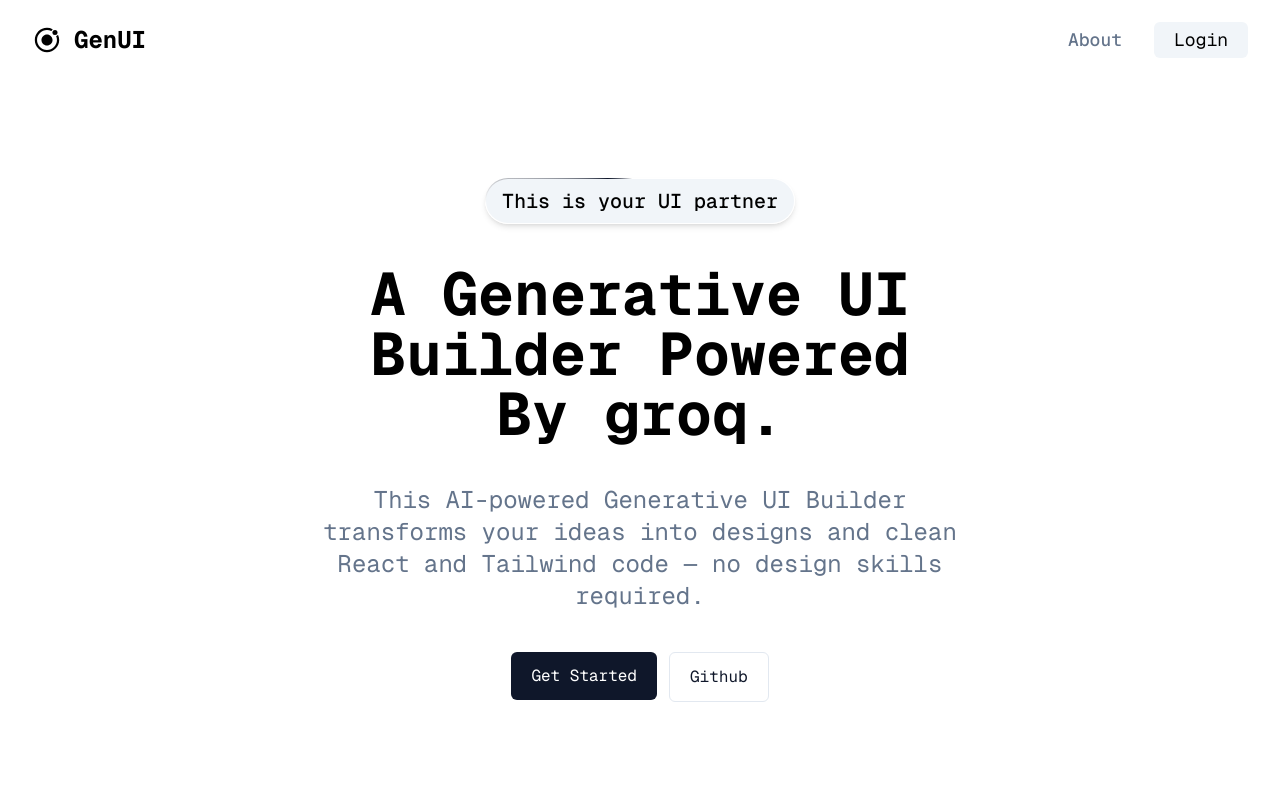
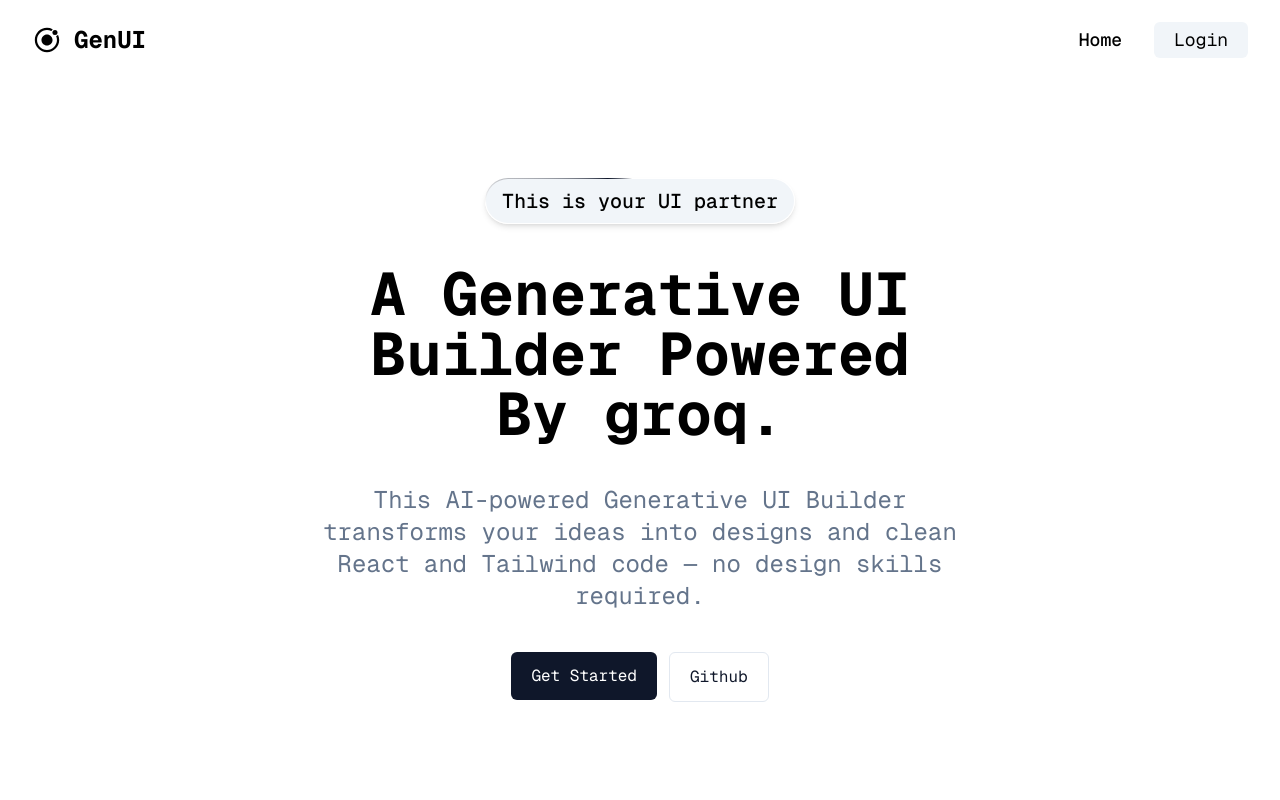
Before and after one commit to Ajith7736/GenUI, a Next.js app: page / in a window 1280 px wide. Shown: the top 800 px of the page. Built offline with nearby package versions, Linux system fonts and the light colour scheme; no server answers.

Commit message:
removed the about page

```diff
--- a/src/app/About/page.tsx
+++ /dev/null
@@ -1,11 +0,0 @@
-import React from 'react'
-
-function page() {
-  return (
-    <div>
-      This is about page
-    </div>
-  )
-}
-
-export default page
--- a/src/components/Navbar.tsx
+++ b/src/components/Navbar.tsx
@@ -1,5 +1,5 @@
 import Link from 'next/link';
-import React, { useEffect, useRef, useState } from 'react'
+import React, { useState } from 'react'
 import { IoLogoIonic } from "react-icons/io";
 import { usePathname } from 'next/navigation';
 import { Session } from 'next-auth';
@@ -25,7 +25,7 @@
         <Link href={"/"}><div className='text-2xl font-bold font-heading'>GenUI</div></Link>
       </div>
       <div className='flex gap-5 xl:gap-8 items-center'>
-        <Link href={"/About"}><div className={`sm:text-lg font-medium font-mono xss:text-base ${pathname !== "/About" && `text-light-darkgrey`}`}> About</div></Link>
+        <Link href={"/"}><div className={`sm:text-lg font-medium font-mono xss:text-base ${pathname !== "/" && `text-light-darkgrey`}`}>Home</div></Link>
         {session ? (<div tabIndex={0} onBlur={() => setTimeout(() => setshowlogout(false), 100)}><Image onClick={() => setshowlogout((prev) => !prev)} src={session.user?.image!} unoptimized width={40} height={40} alt="Profile" className='w-8 h-8 lg:w-10 lg:h-10 rounded-full cursor-pointer' />
           {showlogout && (<motion.div
             initial={{ opacity: 0, y: -20 }}
```
